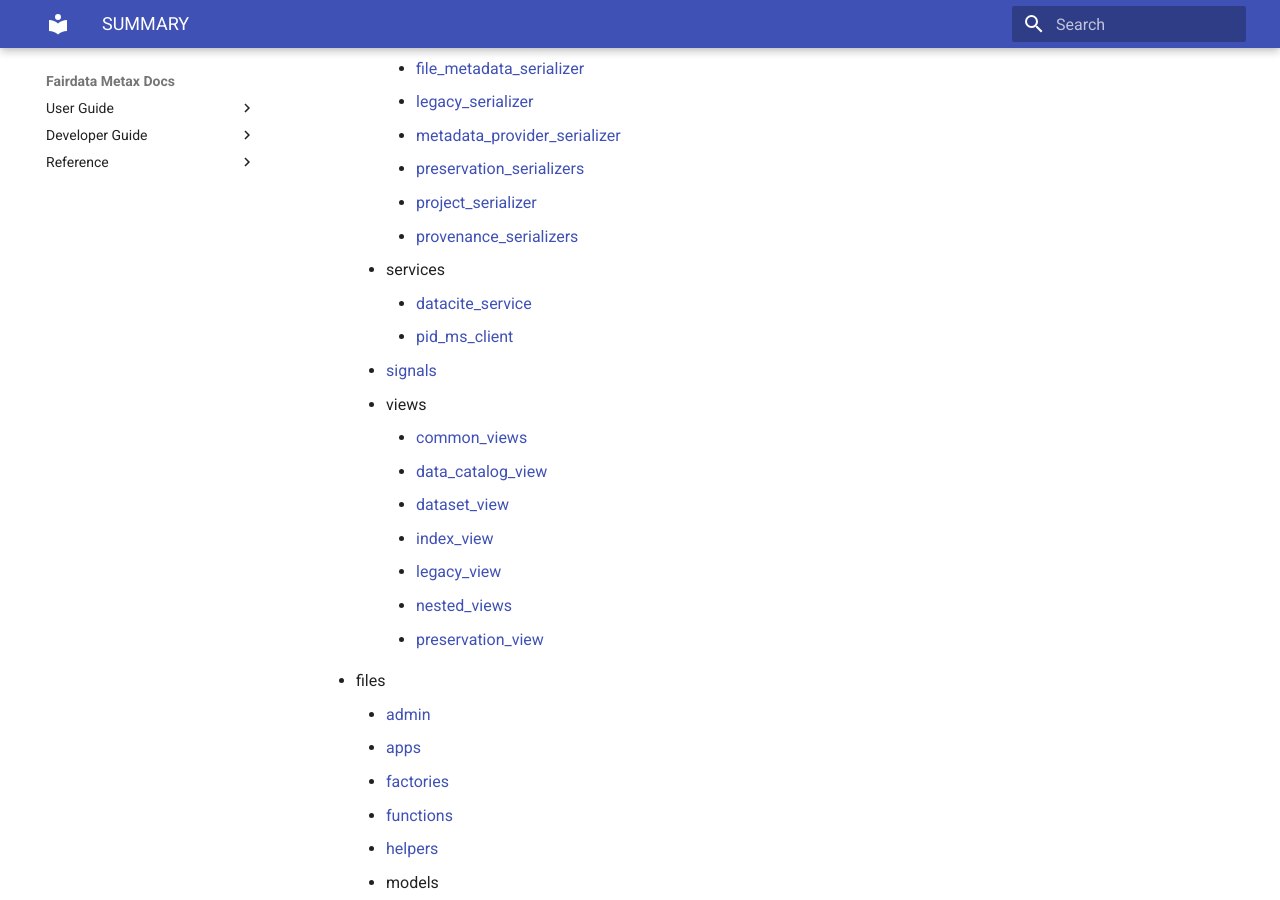
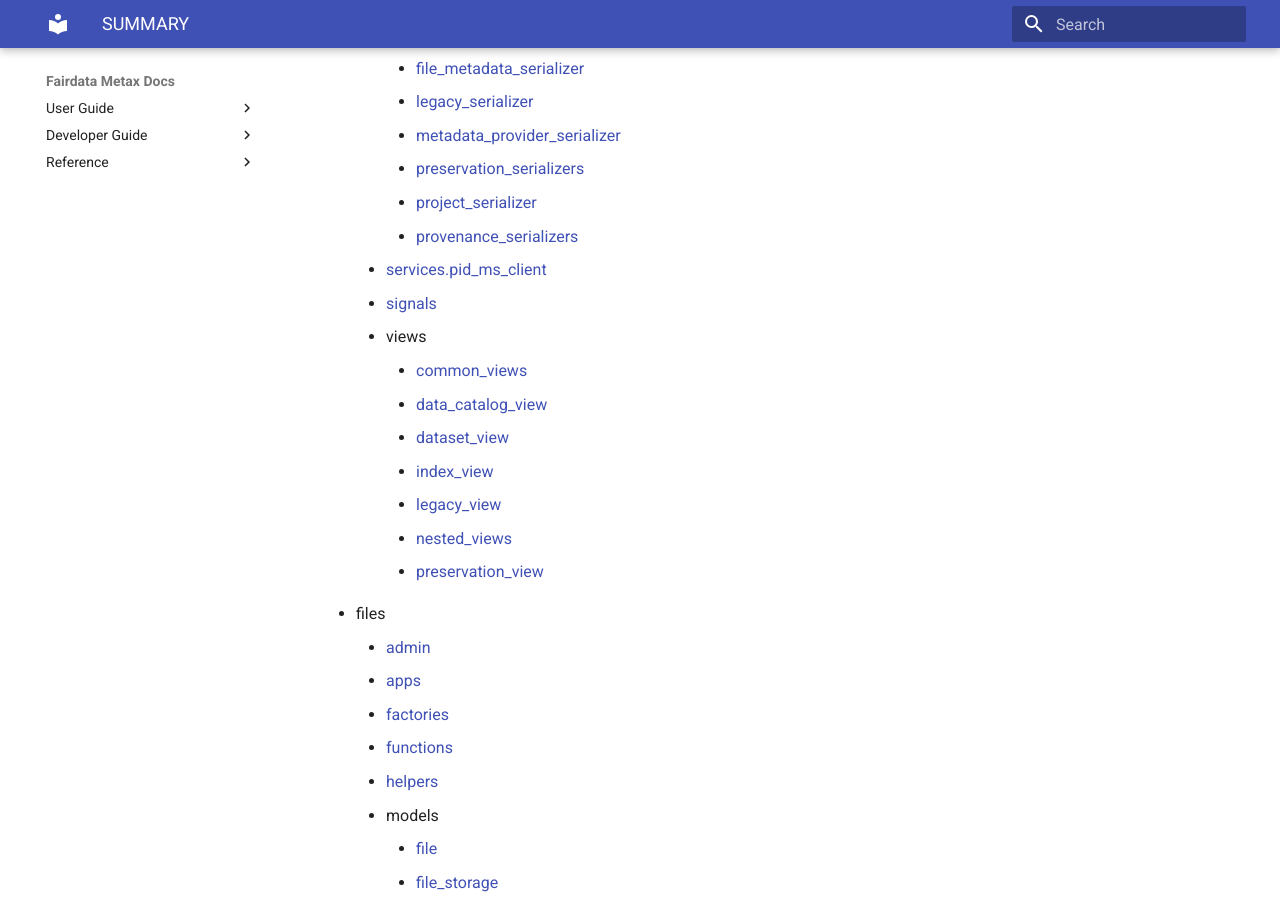
Before and after one commit to CSCfi/fairdata-metax-v3, an MkDocs documentation site: the page built from docs/reference/SUMMARY.md, in a window 1280 px wide and 900 px high, scrolled down 2442 px. Built offline with MkDocs 1.6.1 and Material for MkDocs 9.7.7, drawn with Linux system fonts in a browser that asks for light colours; comment, search, counter and statistics services are not loaded.

Commit message:
Update reference

```diff
--- a/docs/reference/SUMMARY.md
+++ b/docs/reference/SUMMARY.md
@@ -73,9 +73,7 @@
             - [preservation_serializers](src/apps/core/serializers/preservation_serializers.md)
             - [project_serializer](src/apps/core/serializers/project_serializer.md)
             - [provenance_serializers](src/apps/core/serializers/provenance_serializers.md)
-        - services
-            - [datacite_service](src/apps/core/services/datacite_service.md)
-            - [pid_ms_client](src/apps/core/services/pid_ms_client.md)
+        - [services.pid_ms_client](src/apps/core/services/pid_ms_client.md)
         - [signals](src/apps/core/signals.md)
         - views
             - [common_views](src/apps/core/views/common_views.md)
```
Also changed, not shown: docs/reference/src/apps/core/services/datacite_service.md (deleted, +0 -5 lines).
